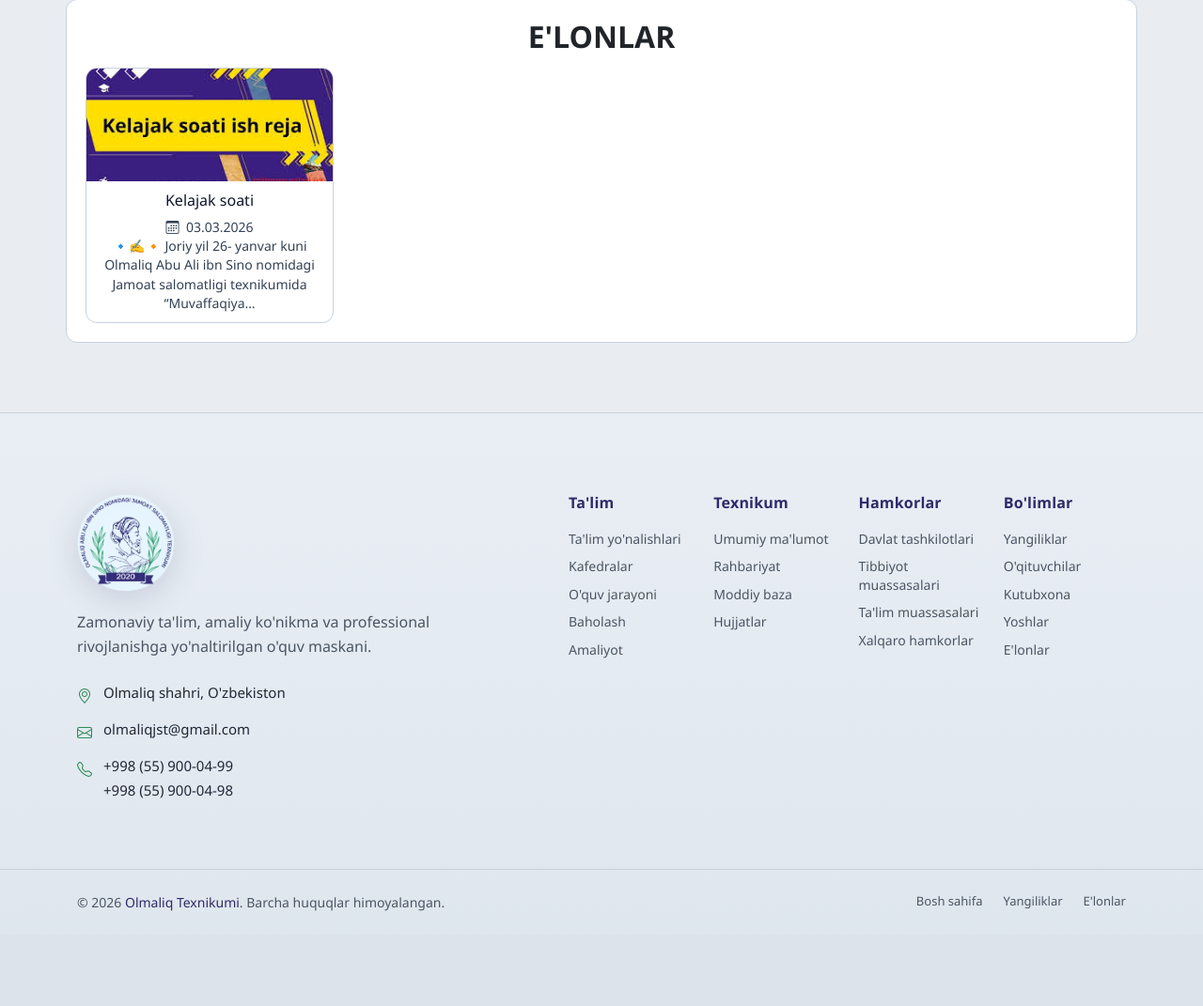
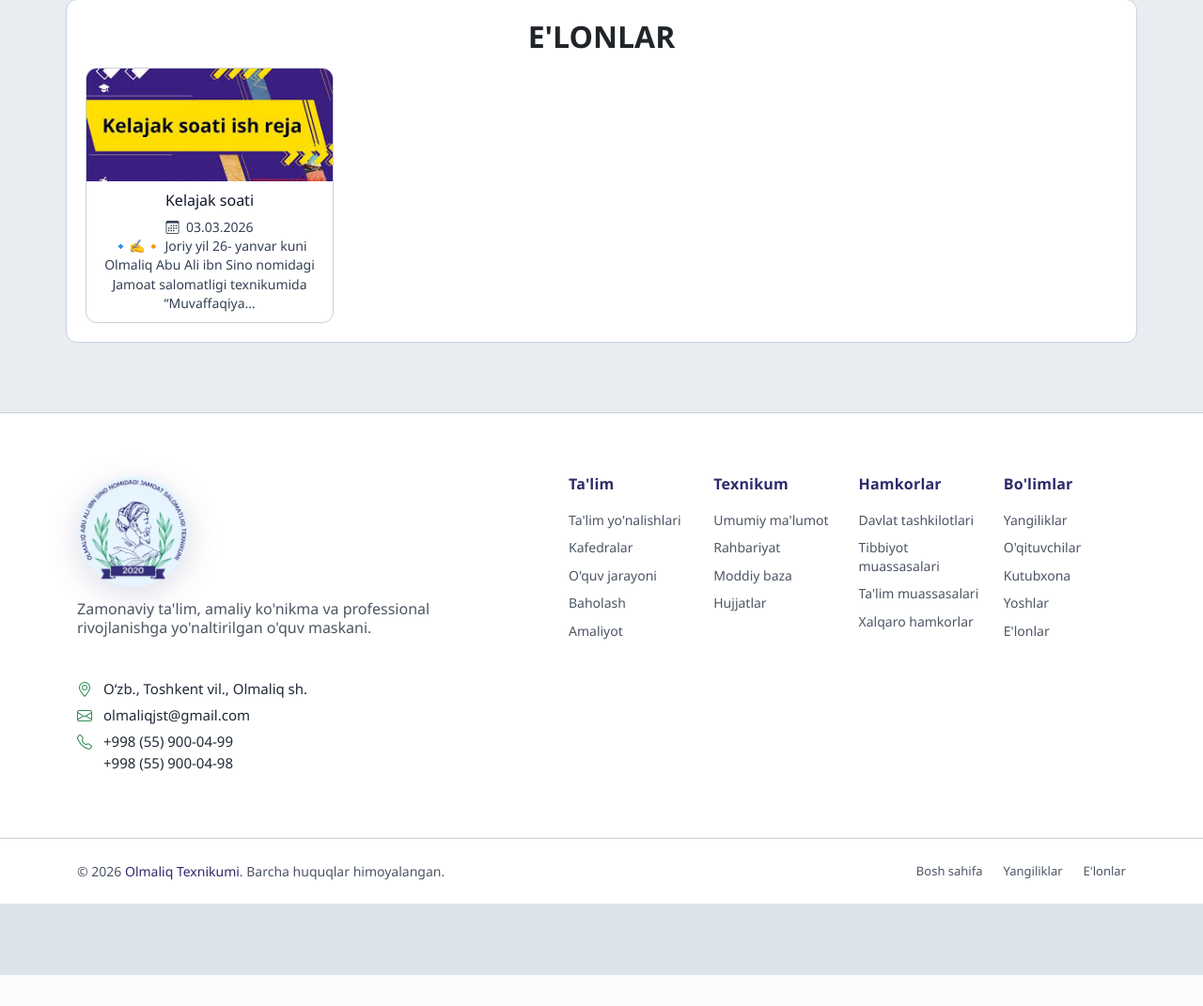
Before and after one commit to shahbozshirinboyev/new.olmaliqjst.uz, a Django app: page / in a window 1280 px wide. Shown: the part 2806-3877 px from the top of the page at 94% size. After the commit the page ends 3844 px from the top, so only its background shows below. Run offline with Django 5.2, Linux system fonts and the light colour scheme; data comes from the database, SQL or seed files in the repository; some libraries are stand-ins or nearby versions.

Commit message:
new design is finished from footer

```diff
--- a/static/css/responsive.css
+++ b/static/css/responsive.css
@@ -111,7 +111,7 @@
     }
 
     .footer-16 .brand-section .footer-brand-logo {
-        height: 88px;
+        height: 100px;
     }
 
     .footer-16 .footer-nav-wrapper {
@@ -233,7 +233,7 @@
     }
 
     .footer-16 {
-        padding-top: 64px;
+        padding-top: 44px;
     }
 
     .footer-16 .brand-section .logo .sitename {
@@ -245,7 +245,7 @@
     }
 
     .footer-16 .brand-section .footer-brand-logo {
-        height: 72px;
+        height: 88px;
     }
 
     .footer-16 .nav-column {
--- a/static/css/style.css
+++ b/static/css/style.css
@@ -52,7 +52,8 @@ html {
 .header {
     transition: all 0.5s;
     z-index: 1100 !important;
-    background-color: var(--secondary-bg);
+    background-color: #ffffff;
+    box-shadow: 0 6px 18px rgba(31, 41, 55, 0.08);
 }
 
 .header .topbar {
@@ -150,7 +151,7 @@ html {
 }
 
 .site-navbar {
-    background: var(--secondary-bg) !important;
+    background: #ffffff !important;
 }
 
 .site-navbar .navbar-brand,
@@ -654,10 +655,10 @@ textarea,
 }
 
 .footer-16 {
-    background: linear-gradient(180deg, #e9eef4 0%, #dfe7ee 100%);
+    background: #ffffff;
     color: var(--text);
     font-size: 15px;
-    padding: 86px 0 0;
+    padding: 66px 0 0;
     border-top: 1px solid var(--border);
 }
 
@@ -670,7 +671,7 @@ textarea,
 }
 
 .footer-16 .brand-section .footer-brand-logo {
-    height: 104px;
+    height: 120px;
     width: auto;
     max-width: min(100%, 320px);
     display: block;
@@ -711,8 +712,11 @@ textarea,
     font-size: 16px;
     color: var(--header-accent);
     margin-right: 12px;
-    margin-top: 3px;
     flex-shrink: 0;
+}
+.footer-16 .brand-section .contact-info .contact-item i,
+.footer-16 .brand-section .contact-info .contact-item a{
+    line-height: 1;
 }
 
 .footer-16 .brand-section .contact-info .contact-item span {
@@ -773,12 +777,13 @@ textarea,
     content: "\f285";
     font-family: "bootstrap-icons";
     position: absolute;
-    left: -14px;
+    left: -16px;
     top: 50%;
     transform: translateY(-50%) translateX(-6px);
     opacity: 0;
     color: var(--header-accent);
     transition: opacity 0.22s ease, transform 0.22s ease;
+    line-height: 1;
 }
 
 .footer-16 .nav-column .footer-nav a:hover {
--- a/templates/includes/footer.html
+++ b/templates/includes/footer.html
@@ -5,33 +5,41 @@
         <div class="footer-main" data-aos="fade-up" data-aos-delay="100">
             <div class="row align-items-start">
                 <div class="col-lg-5">
+
                     <div class="brand-section">
-                        <a href="{% url 'core:home' %}" class="logo d-inline-flex align-items-center mb-3" aria-label="Olmaliq texnikumi bosh sahifasi">
+
+                        <a href="{% url 'core:home' %}" class="logo d-inline-flex align-items-center mb-2" aria-label="Olmaliq texnikumi bosh sahifasi">
                             <img class="footer-brand-logo" src="{% static 'images/logo.png' %}" alt="Olmaliq texnikumi logosi">
                         </a>
-                        <p class="brand-description">
+
+                        <p class="brand-description lh-sm">
                             Zamonaviy ta'lim, amaliy ko'nikma va professional rivojlanishga yo'naltirilgan o'quv maskani.
                         </p>
 
-                        <div class="contact-info mt-4">
+                        <div class="contact-info mt-5">
+
                             <div class="contact-item">
                                 <i class="bi bi-geo-alt"></i>
                                 <a href="https://yandex.uz/maps/?text=Olmaliq%20shahri%2C%20O%27zbekiston" target="_blank" rel="noopener">
-                                    Olmaliq shahri, O'zbekiston
+                                    Oʻzb., Toshkent vil., Olmaliq sh.
                                 </a>
                             </div>
+
                             <div class="contact-item">
                                 <i class="bi bi-envelope"></i>
                                 <a href="mailto:olmaliqjst@gmail.com">olmaliqjst@gmail.com</a>
                             </div>
+
                             <div class="contact-item contact-item--phones">
                                 <i class="bi bi-telephone"></i>
-                                <div class="phone-links">
+                                <div class="phone-links d-flex flex-column gap-2">
                                     <a href="tel:+998559000499">+998 (55) 900-04-99</a>
                                     <a href="tel:+998559000498">+998 (55) 900-04-98</a>
                                 </div>
                             </div>
+
                         </div>
+
                     </div>
                 </div>
 
```
